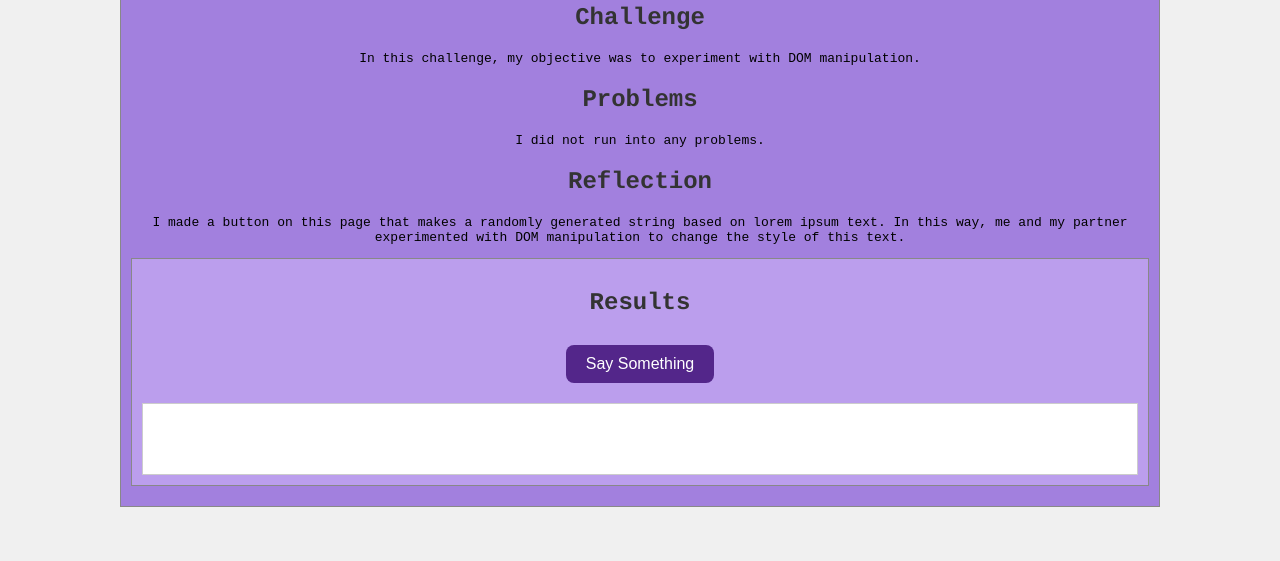
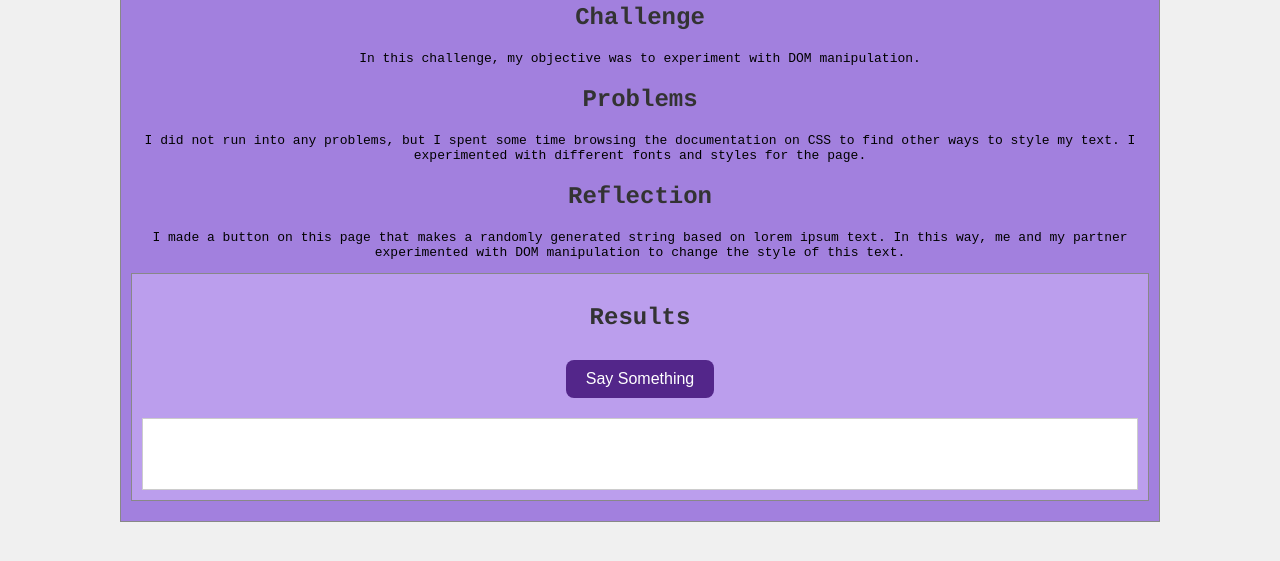
Before and after one commit to serikyu/art101, a plain HTML site: page lab10/index.html in a window 1280 px wide. Shown: the part 197-758 px from the top of the page. Drawn offline with nearby package versions, Linux system fonts and the light colour scheme.

Commit message:
problems

```diff
--- a/lab10/index.html
+++ b/lab10/index.html
@@ -25,7 +25,7 @@
 
             <div id="problems">
                     <h2>Problems</h2>
-                    <p>I did not run into any problems.</p>
+                    <p>I did not run into any problems, but I spent some time browsing the documentation on CSS to find other ways to style my text. I experimented with different fonts and styles for the page.</p>
             </div>
 
             <div id="results">
```
